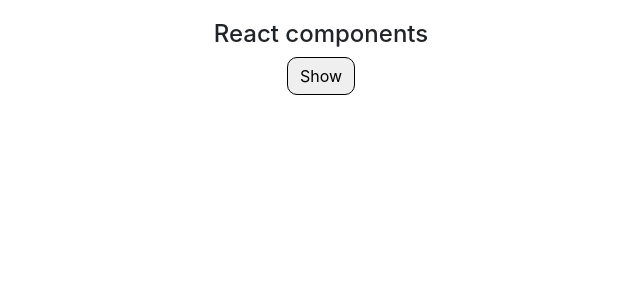
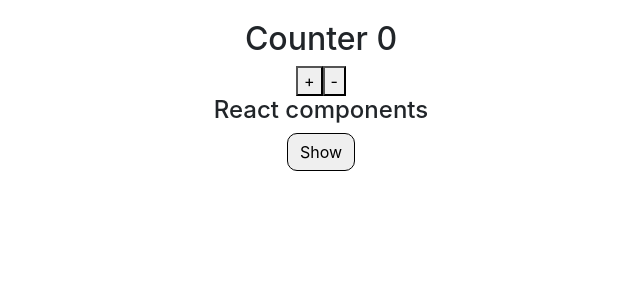
Before and after one commit to faafaafuu/wfm-react, a React app: page / in a window 1280 px wide. Shown: the top 300 px of the page, without its empty margins (319-959 px from the left). Built offline with nearby package versions, Linux system fonts and the light colour scheme.

Commit message:
фрагмент

```diff
--- a/src/App.js
+++ b/src/App.js
@@ -2,6 +2,7 @@
 import Car from './components/car';
 import ErrorBoundary from './ErrorBoundary/ErrorBoundary'
 import './App.scss'
+import Counter from './Counter/Counter'
 
 class App extends Component {
   state={
@@ -80,6 +81,7 @@
 
     return (
       <div className="App" >
+      <Counter/>
         <h4>{this.state.pageTitle}</h4>
         <button className={"Btn btn "} onClick={this.toggleCarsHandler}>Show</button>
         {cars}
--- /dev/null
+++ b/src/Counter/Counter.js
@@ -0,0 +1,25 @@
+import React, {Component} from 'react';
+import Auxiliary from '../hoc/Auxiliry';
+
+export default class Counter extends Component {
+    state = {
+        counter: 0
+    }
+
+    addCounter = () => {
+        this.setState({
+            counter: this.state.counter + 1
+        })
+    }
+
+    render() {
+        return (
+            // обертка вместо div
+            <Auxiliary>
+                <h2>Counter {this.state.counter}</h2>
+                <button onClick={this.addCounter}>+</button>
+                <button onClick={() => {this.setState({counter: this.state.counter - 1})}}>-</button>
+            </Auxiliary>
+        )
+    }
+}
--- /dev/null
+++ b/src/hoc/Auxiliry.js
@@ -0,0 +1,7 @@
+import React from 'react';
+
+const Auxiliary = (props) => {
+    return props.children
+}
+
+export default Auxiliary
```
